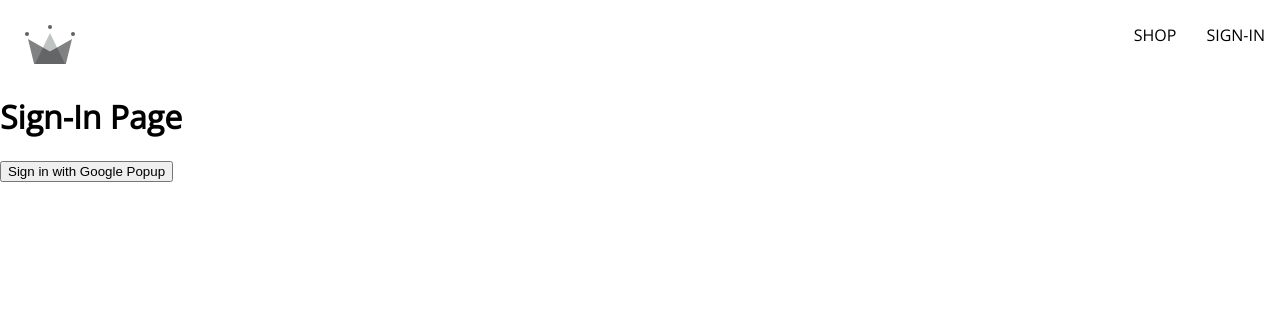
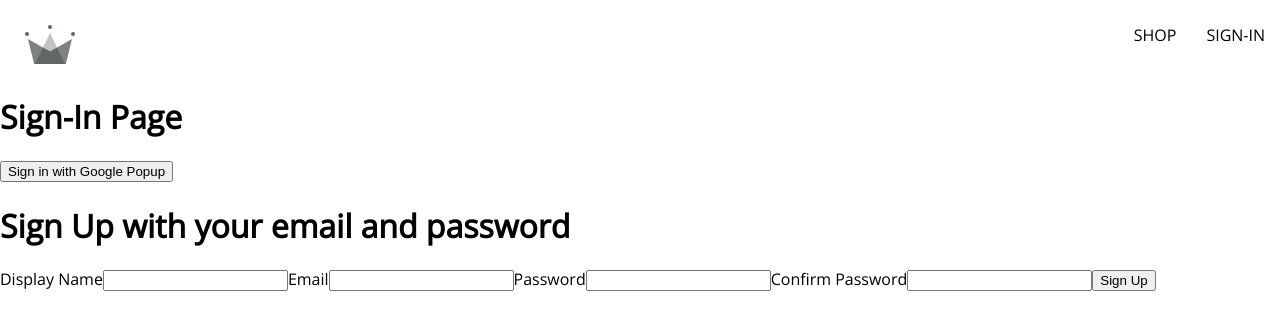
Before and after one commit to ZhangMYihua/crwn-clothing-v2, a React (Create React App) app: page /sign-in in a window 1280 px wide. Shown: the top 330 px of the page. Built offline with nearby package versions, Linux system fonts and the light colour scheme.

Commit message:
crw-02 - adding SignUpForm component and basic handleChange implementation

```diff
--- /dev/null
+++ b/src/components/sign-up-form/sign-up.component.jsx
@@ -0,0 +1,44 @@
+import { useState } from "react";
+
+const defaultFormFields = {
+  displayName: '',
+  email: '',
+  password: '',
+  confirmPassword: ''
+};
+
+const SignUpForm = () => {
+  const [formFields, setFormFields] = useState(defaultFormFields);
+  const { displayName, email, password, confirmPassword } = formFields;
+
+  console.log(formFields);
+
+  const handleChange = (event) => {
+    const { name, value } = event.target;
+
+    setFormFields({...formFields, [name]: value });
+  };
+
+  return(
+    <div>
+      <h1>Sign Up with your email and password</h1>
+      <form onSubmit={() => {}}>
+        <label htmlFor="">Display Name</label>
+        <input type="text" required onChange={handleChange}  name="displayName" value={displayName} />
+
+        <label htmlFor="">Email</label>
+        <input type="email" required onChange={handleChange} name="email" value={email} />
+
+        <label htmlFor="">Password</label>
+        <input  type="password" required onChange={handleChange} name="password" value={password} />
+
+        <label htmlFor="">Confirm Password</label>
+        <input type="password" required onChange={handleChange} name="confirmPassword" value={confirmPassword} />
+
+        <button type="submit">Sign Up</button>
+      </form>
+    </div>
+  );
+};
+
+export default SignUpForm;
--- a/src/routes/sign-in/sign-in.component.jsx
+++ b/src/routes/sign-in/sign-in.component.jsx
@@ -1,6 +1,12 @@
-import { signInWithGooglePopup, createUserDocumentFromAuth } from '../../utils/firebase/firebase.utils';
+import {
+  signInWithGooglePopup,
+  createUserDocumentFromAuth
+} from '../../utils/firebase/firebase.utils';
+
+import SignUpForm from '../../components/sign-up-form/sign-up.component';
 
 const SignIn = () => {
+
   const logGoogleUser = async () => {
     const { user } = await signInWithGooglePopup();
     const userDocRef = await createUserDocumentFromAuth(user);
@@ -9,9 +15,8 @@
   return (
     <div>
       <h1>Sign-In Page</h1>
-      <button onClick={logGoogleUser}>
-        Sign in with Google Popup
-      </button>
+      <button onClick={logGoogleUser}>Sign in with Google Popup</button>
+      <SignUpForm />
     </div>
   );
 }
--- a/src/utils/firebase/firebase.utils.js
+++ b/src/utils/firebase/firebase.utils.js
@@ -1,7 +1,6 @@
 import { initializeApp } from 'firebase/app';
 import {
   getAuth,
-  signInWithRedirect,
   signInWithPopup,
   GoogleAuthProvider
 } from 'firebase/auth';
@@ -26,6 +25,7 @@
 const firebaseApp = initializeApp(firebaseConfig);
 
 const provider = new GoogleAuthProvider();
+
 provider.setCustomParameters({
   prompt: "select_account"
 });
```
